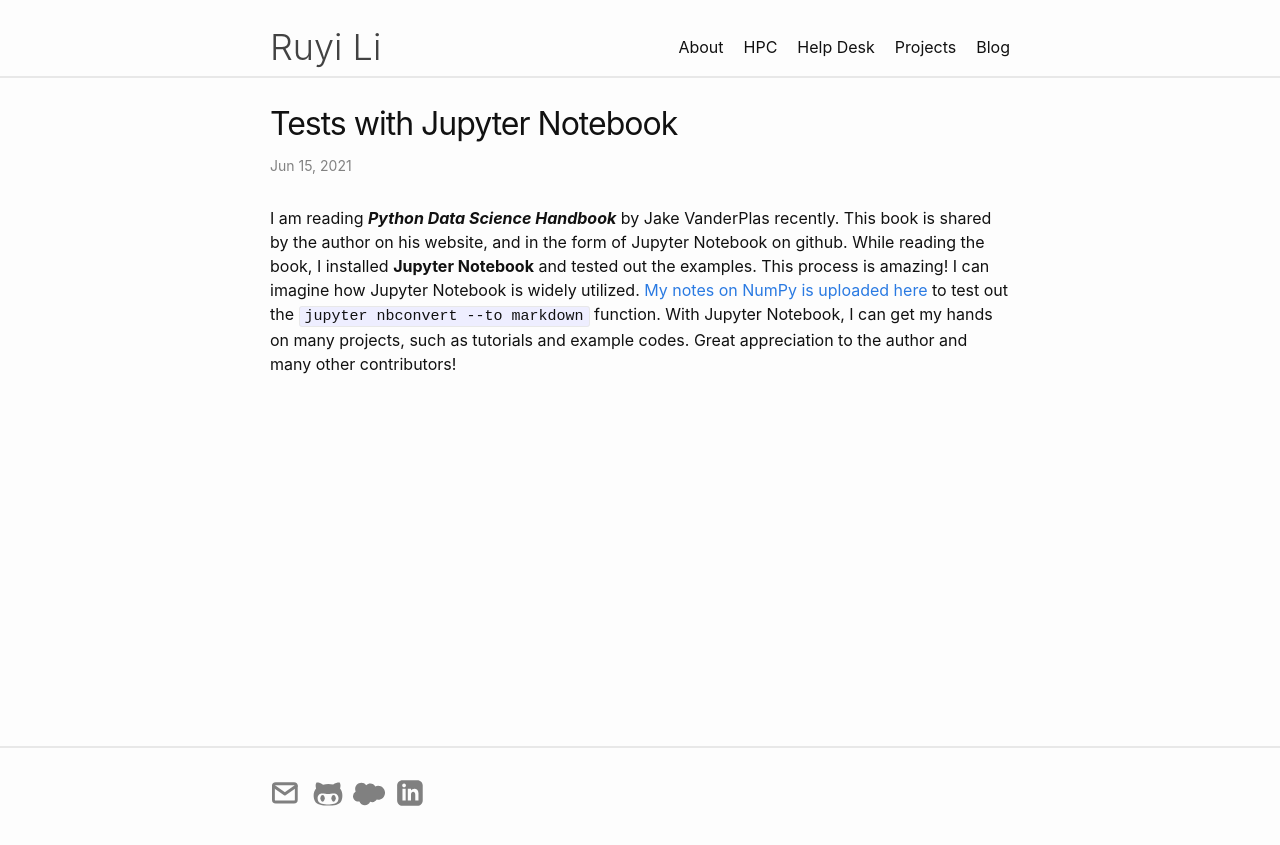
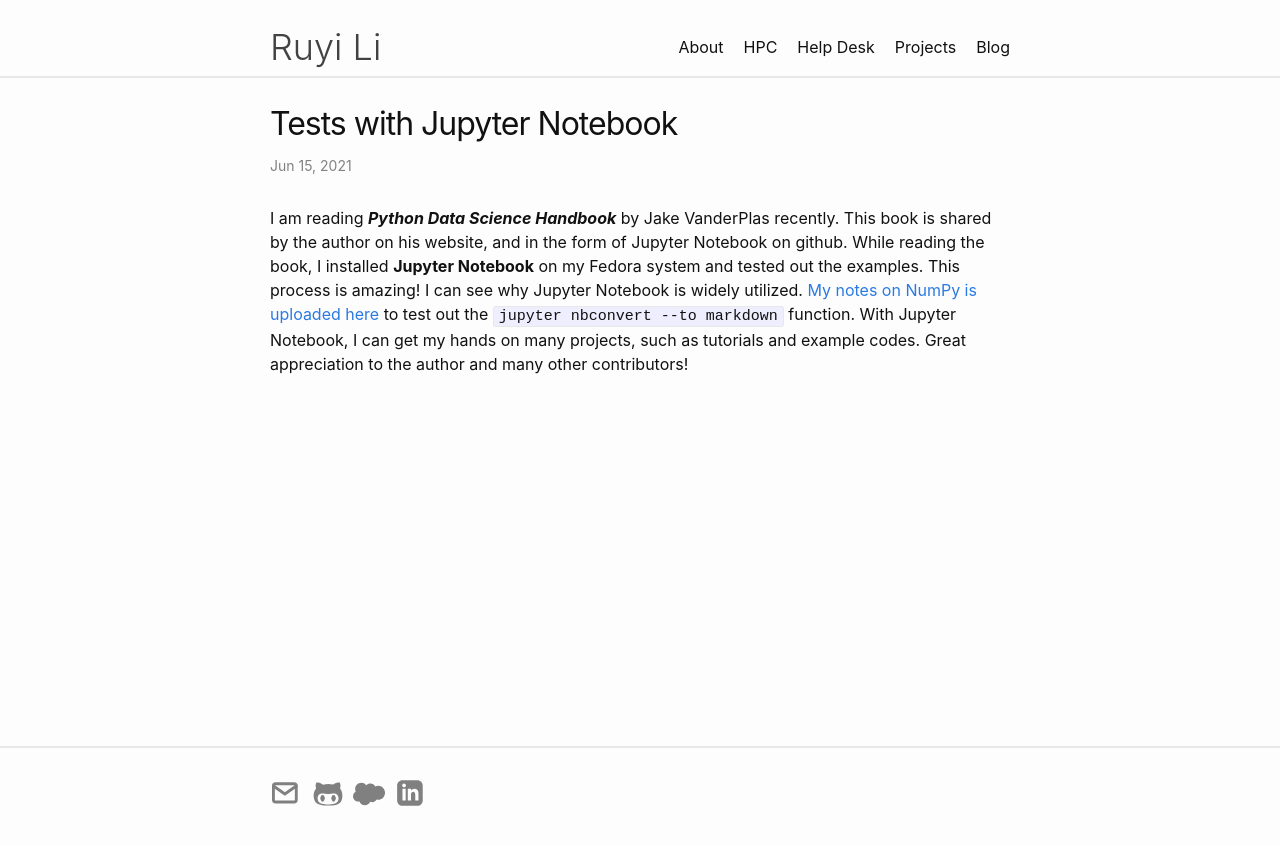
Before and after one commit to Ruyi95/Ruyi95.github.io, a Jekyll site: the page built from _posts/2021-06-15-Tests-with-Jupyter-Notebook.md, in a window 1280 px wide. Shown: the top 845 px of the page. Built offline with Jekyll 4.4.1, drawn with Linux system fonts in a browser that asks for light colours.

Commit message:
Blog edited.

```diff
--- a/_posts/2021-06-15-Tests-with-Jupyter-Notebook.md
+++ b/_posts/2021-06-15-Tests-with-Jupyter-Notebook.md
@@ -4,8 +4,8 @@ title: Tests with Jupyter Notebook
 ---
 I am reading **_Python Data Science Handbook_** by Jake VanderPlas
 recently. This book is shared by the author on his website, and in the form
-of Jupyter Notebook on github. While reading the book, I installed **Jupyter Notebook** and
-tested out the examples. This process is amazing! I can imagine how Jupyter Notebook is widely utilized. [My
+of Jupyter Notebook on github. While reading the book, I installed **Jupyter Notebook** on my Fedora system and
+tested out the examples. This process is amazing! I can see why Jupyter Notebook is widely utilized. [My
 notes on NumPy is uploaded here](/NumPy) to test out the `jupyter nbconvert
 --to markdown` function. With Jupyter Notebook, I can get my hands on many projects,
 such as tutorials and example codes. Great appreciation to the author and many other contributors!
```
